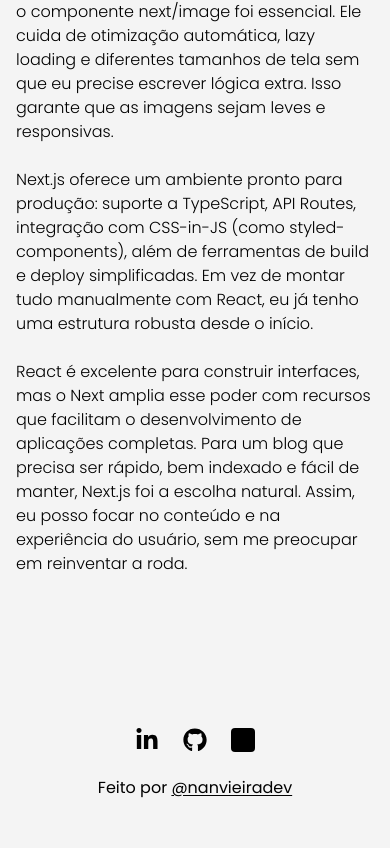
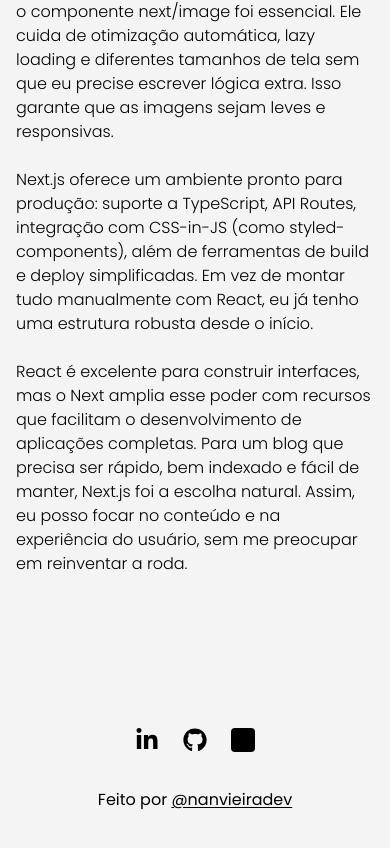
Before and after one commit to nanvieiradev/echoer, a Next.js app: page /posts/post-1 in a window 390 px wide. Shown: the part 987-1835 px from the top of the page. Built offline with nearby package versions, Linux system fonts and the light colour scheme.

Commit message:
style: update responsividade do footer

```diff
--- a/src/components/ui/Footer.jsx
+++ b/src/components/ui/Footer.jsx
@@ -10,7 +10,7 @@ const poppins = Poppins({
 export default function Footer() {
   return (
     <footer
-      className={`flex flex-col items-center gap-6 py-24 ${poppins.className}`}
+      className={`flex flex-col items-center gap-9 sm:gap-6 py-24 ${poppins.className}`}
     >
       <NavbarSocial />
       <p>
```
